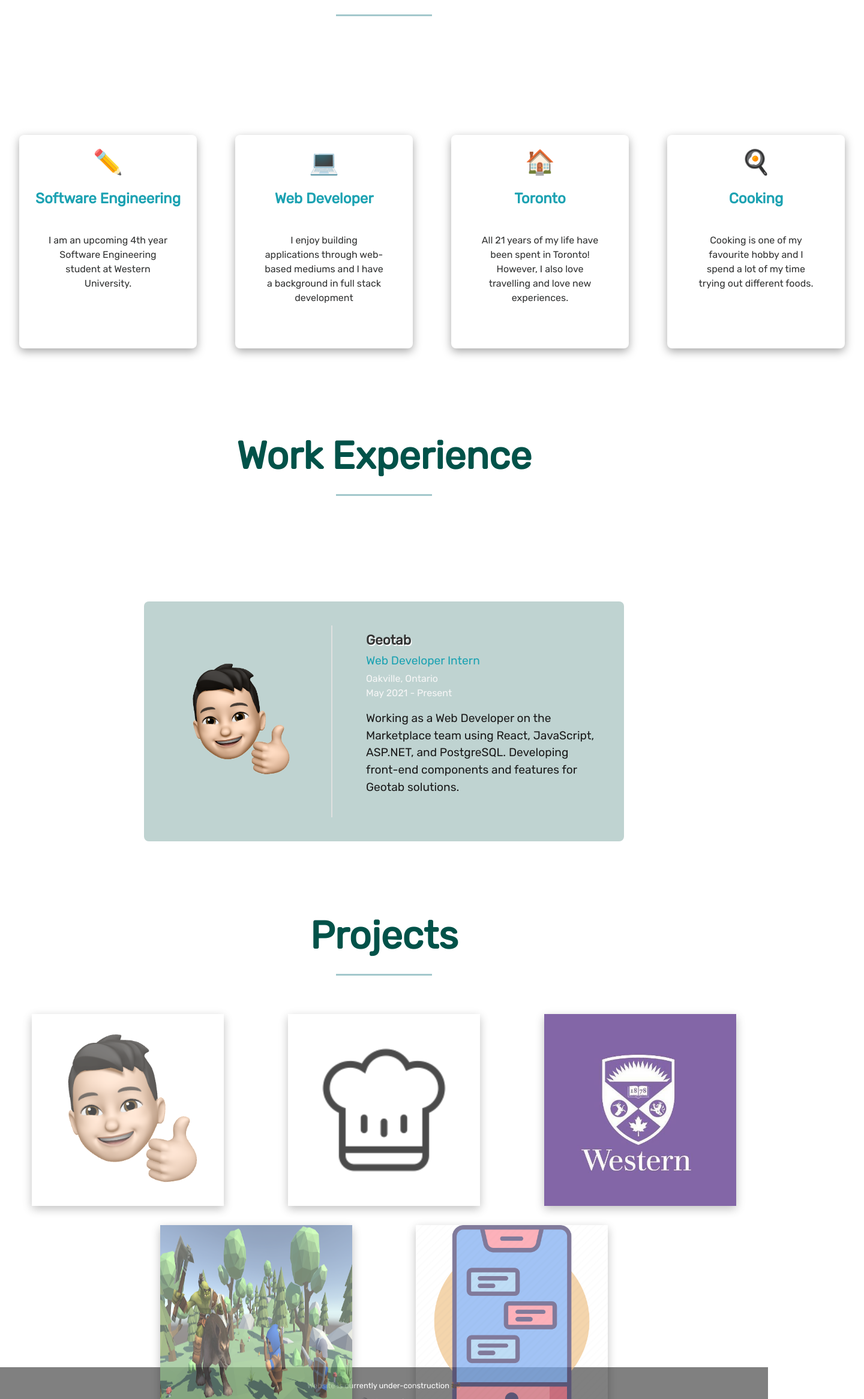
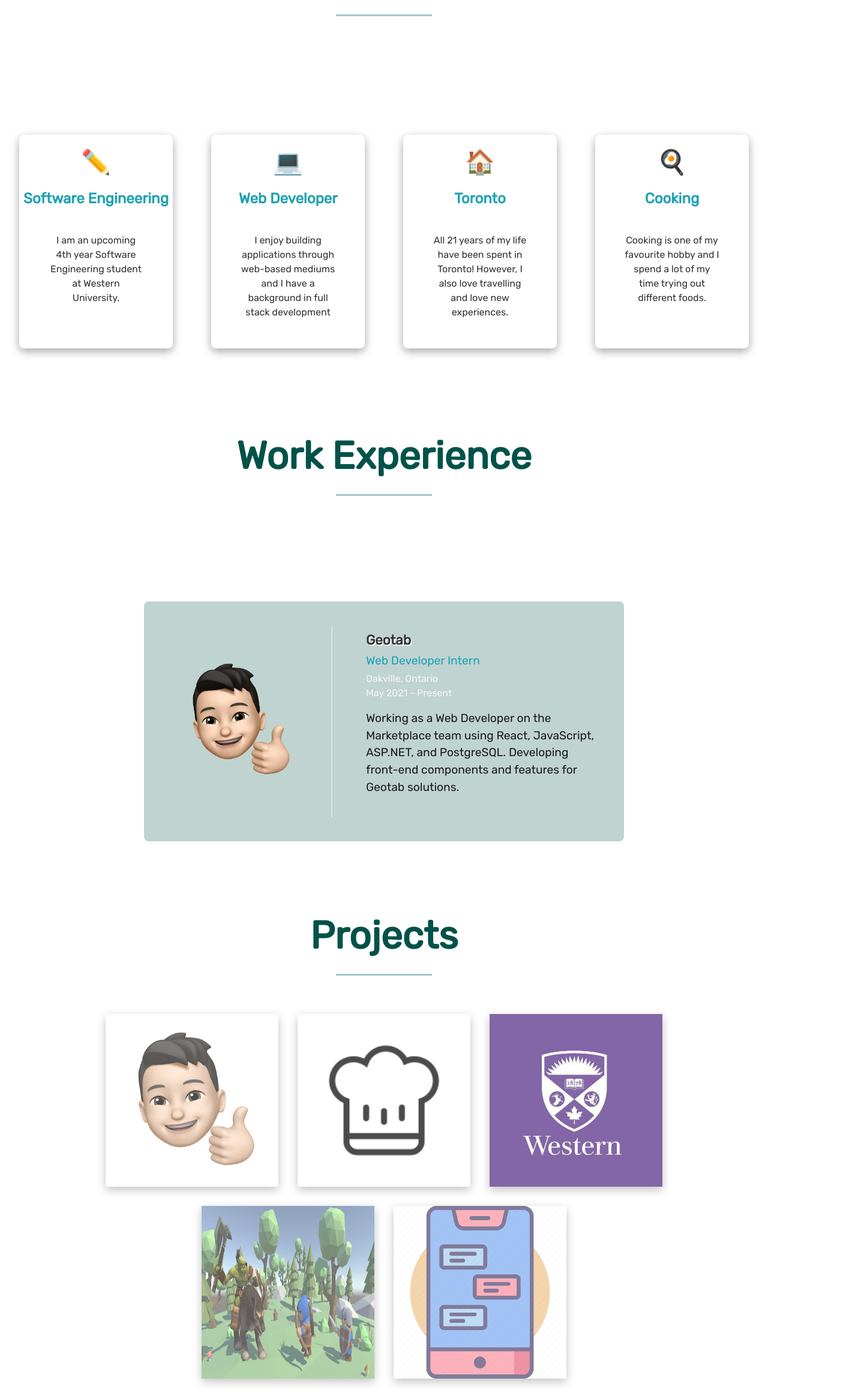
Before and after one commit to slin349/PersonalWebsite, a React (Create React App) app in the folder personal-website/: page / in a window 1280 px wide. Shown: the part 920-3253 px from the top of the page at 60% size, 1440 px wide, since content can reach past the window. Built offline with nearby package versions, Linux system fonts and the light colour scheme.

Commit message:
scroll up button complete

```diff
--- a/personal-website/src/components/Footer.jsx
+++ b/personal-website/src/components/Footer.jsx
@@ -16,6 +16,7 @@
             <Typography className={classes.footerText}>
                 ©️ Steven Lin
             </Typography>
+
         </Grid>
     )
 }
--- a/personal-website/src/components/LandingPage.jsx
+++ b/personal-website/src/components/LandingPage.jsx
@@ -14,6 +14,7 @@
 import LinkedInIcon from '@mui/icons-material/LinkedIn';
 import EmailIcon from '@mui/icons-material/Email';
 import FeedIcon from '@mui/icons-material/Feed';
+import ArrowDropUpIcon from '@mui/icons-material/ArrowDropUp';
 
 const useStyle = makeStyles(styles)
 
@@ -130,9 +131,7 @@
                 </Grid>
             </Grid>
             <Link to='firstPage' smooth={true}>
-                <Button style={{ display: visible ? 'inline' : 'none' }} className={classes.scrollButton}>
-                    ^
-                </Button>
+                <ArrowDropUpIcon style={{ display: visible ? 'inline' : 'none' }} className={classes.scrollButton} />
             </Link>
             <Grid className={classes.footer}>
                 <Footer />
--- a/personal-website/src/data/data.js
+++ b/personal-website/src/data/data.js
@@ -47,7 +47,7 @@
     {
         name: 'Recipe Finder',
         img: recipeFinder,
-        link: 'https://github.com/slin349/PersonalWebsite',
+        link: '',
     },
     {
         name: 'Western Timetable',
@@ -57,7 +57,7 @@
     {
         name: 'Hansel and Gretel RPG',
         img: hansel,
-        link: 'https://github.com/slin349/PersonalWebsite',
+        link: 'https://github.com/slin349/HanselAndGretelRPG/tree/master',
     },
     {
         name: 'V1Chat',
--- a/personal-website/src/styleobjects/styles.js
+++ b/personal-website/src/styleobjects/styles.js
@@ -84,7 +84,7 @@
         backgroundColor: 'rgba(28, 162, 178, 0.3)',
     },
     contentContainer: {
-        maxWidth: '90rem',
+        width: '100%',
         minHeight: '35rem',
         alignItems: 'center',
         display: 'flex',
@@ -185,14 +185,16 @@
         display: 'flex',
         flexDirection: 'column',
         backgroundColor: 'white',
+        marginBottom: '5rem',
     },
     projectContentContainer: {
-        maxWidth: '90rem',
+        width: '100%',
+        padding: '0rem 10rem',
         minHeight: '35rem',
         alignItems: 'center',
         display: 'flex',
         justifyContent: 'center',
-        margin: '3rem auto',
+        margin: '3rem 0rem',
     },
     projectCardContainer: {
         display: 'flex',
@@ -202,8 +204,8 @@
     },
     projectCard: {
         boxShadow: 'rgba(0, 0, 0, 0.35) 0px 5px 15px',
-        width: '20rem',
-        height: '20rem',
+        width: '18rem',
+        height: '18rem',
         position: 'relative',
         opacity: '70%',
         '&:hover': {
@@ -228,13 +230,19 @@
     },
     scrollButton: {
         position: 'fixed',
-        width: '1rem',
-        height: '1rem',
+        width: '3rem',
+        height: '3rem',
         zIndex: '1',
         bottom: '6rem',
         right: '3rem',
-        borderRadius: '0.5rem',
-        backgroundColor: 'green',
+        borderRadius: '8rem',
+        color: 'white',
+        backgroundColor: '#015249',
+        cursor: 'pointer',
+        transition: 'background-color 0.25s ease',
+        '&:hover': {
+            backgroundColor: '#ED9121',
+        },
     },
     footer: {
         width: '100%',
```
